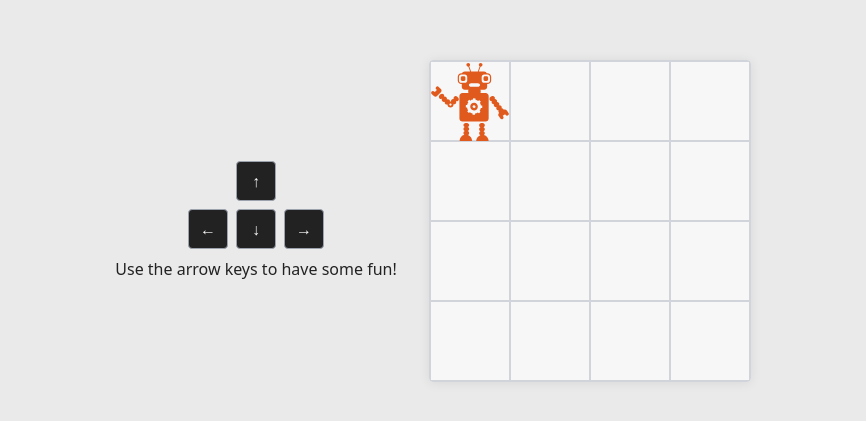
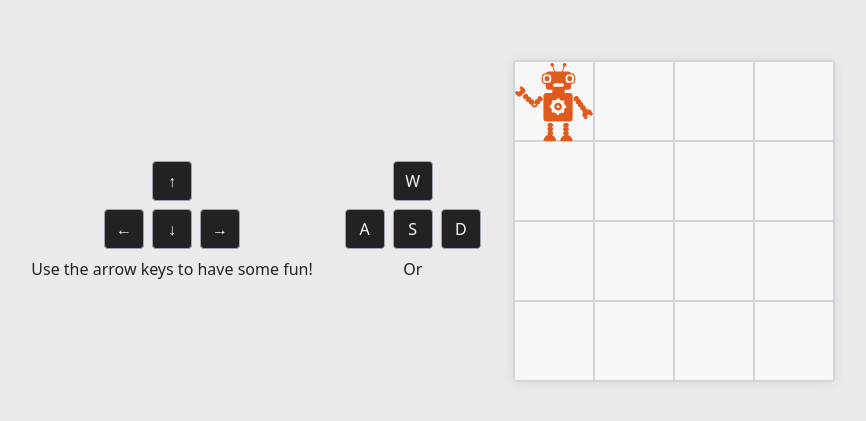
Before and after one commit to Zvezdan95/robot-likes-to-move-it, a website built with Vite: page index.html in a window 1280 px wide. Shown: the part 179-600 px from the top of the page, without its empty margins (207-1073 px from the left). Built offline with nearby package versions, Linux system fonts and the light colour scheme.

Commit message:
more instructions added

```diff
--- a/index.html
+++ b/index.html
@@ -23,6 +23,21 @@
             </div>
             <div class="text-secondary-900">Use the arrow keys to have some fun!</div>
         </div>
+        <div class="flex flex-col gap-2 items-center">
+            <div class="flex justify-center items-center text-secondary-100">
+                <div class="flex flex-col space-y-2">
+                    <div class="flex flex-row justify-center">
+                        <div class="w-10 h-10 bg-secondary-900 border border-gray-400 rounded flex justify-center items-center">W</div>
+                    </div>
+                    <div class="flex justify-center items-center space-x-2">
+                        <div class="w-10 h-10 bg-secondary-900 border border-gray-400 rounded flex justify-center items-center">A</div>
+                        <div class="w-10 h-10 bg-secondary-900 border border-gray-400 rounded flex justify-center items-center">S</div>
+                        <div class="w-10 h-10 bg-secondary-900 border border-gray-400 rounded flex justify-center items-center">D</div>
+                    </div>
+                </div>
+            </div>
+            <div class="text-secondary-900">Or</div>
+        </div>
     </div>
     <script type="module" src="/src/main.ts"></script>
 </body>
```
